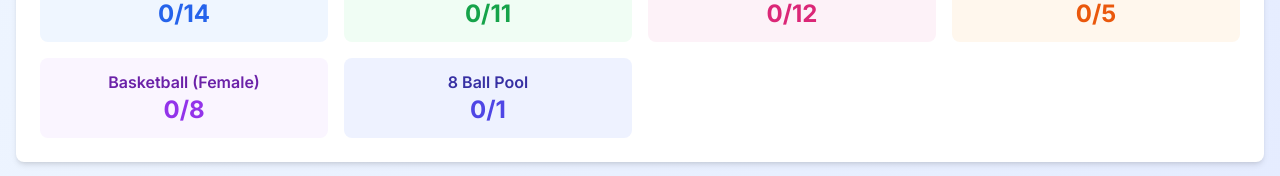
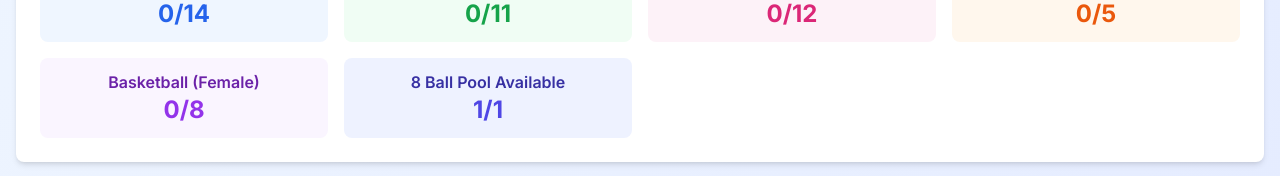
Before and after one commit to ParthSingh-1603/bits-bus, a Next.js app: page / in a window 1280 px wide. Shown: the part 403-579 px from the top of the page. Built offline with nearby package versions, Linux system fonts and the light colour scheme; no server answers; the database is empty.

Commit message:
Update page.tsx

```diff
--- a/app/page.tsx
+++ b/app/page.tsx
@@ -296,8 +296,8 @@ export default function Home() {
             <p className="text-2xl font-bold text-purple-600">{stats.basketballFemale}/8</p>
           </div>
           <div className="text-center p-3 bg-indigo-50 rounded-lg">
-            <p className="font-semibold text-indigo-800">8 Ball Pool</p>
-            <p className="text-2xl font-bold text-indigo-600">{stats.eightBallPool}/1</p>
+            <p className="font-semibold text-indigo-800">8 Ball Pool Available</p>
+            <p className="text-2xl font-bold text-indigo-600">{Math.max(0, 1 - stats.eightBallPool)}/1</p>
           </div>
         </div>
       </div>
```
